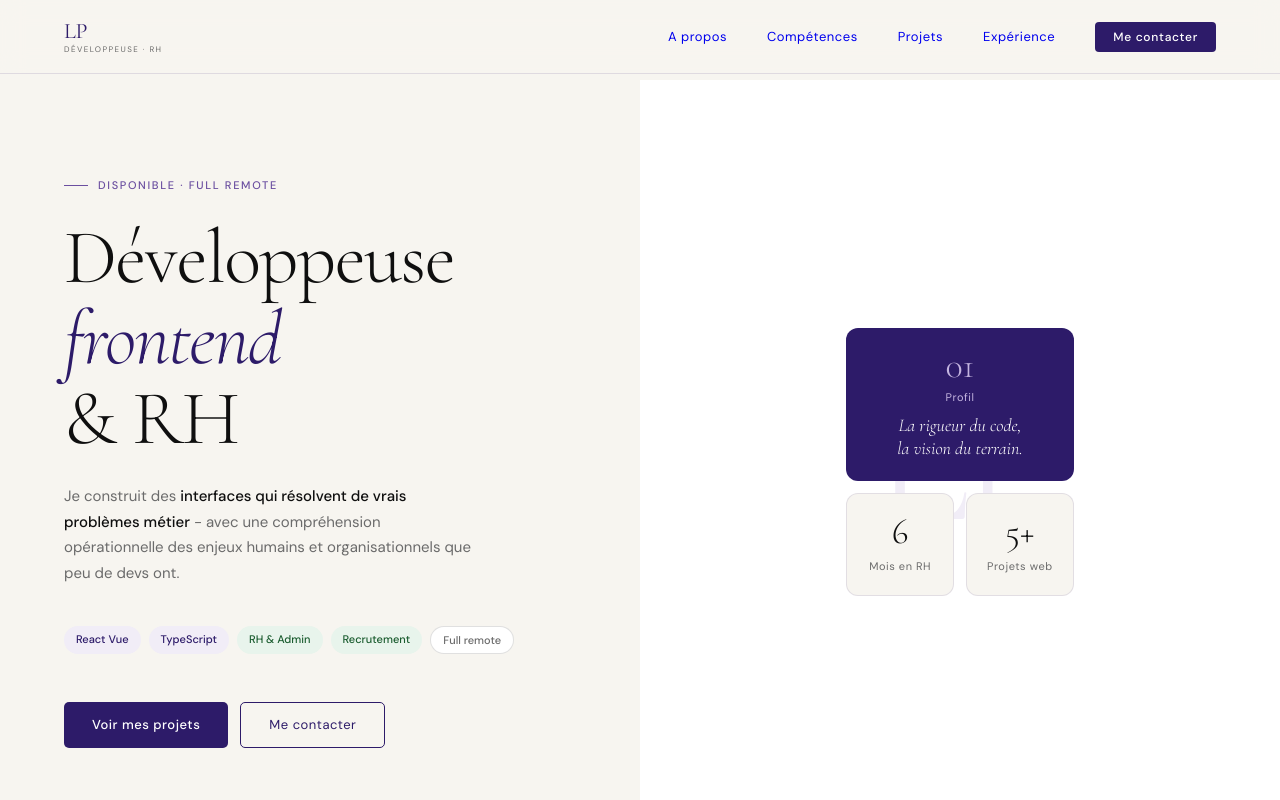
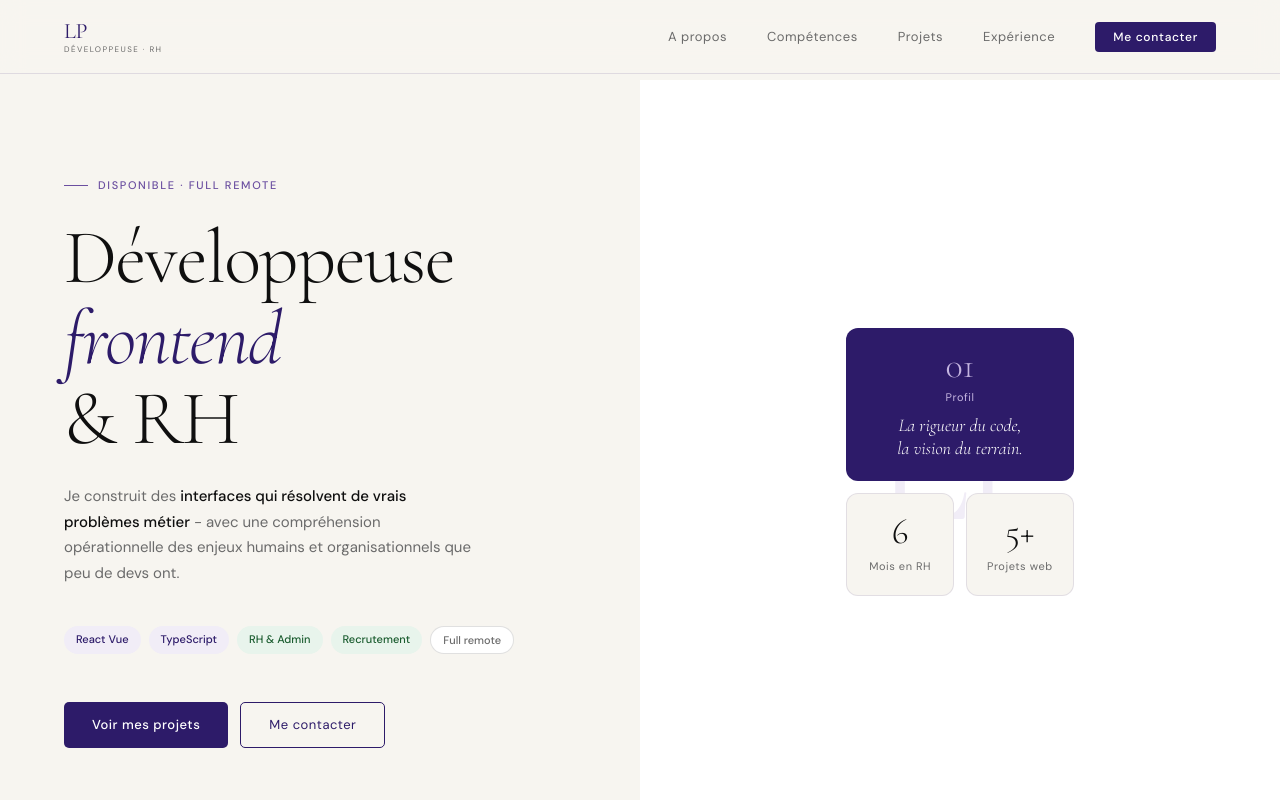
Before and after one commit to NeugdaeUju/Portfolio, a React (Vite) app: page / in a window 1280 px wide. Shown: the top 800 px of the page. Built offline with nearby package versions, Linux system fonts and the light colour scheme; a web font is replaced by a local one.

Commit message:
Ajout du CV (+ correction couleur header)

```diff
--- a/src/assets/sass/header.scss
+++ b/src/assets/sass/header.scss
@@ -35,11 +35,14 @@
             margin : 0;
 
             & li {
-                color : variables.$gris;
-                font-size : 13px;
-                letter-spacing: 0.04em;
-                transition : color 0.2S;
-                text-decoration: none;
+
+                & a {
+                    color : variables.$gris;
+                    font-size : 13px;
+                    letter-spacing: 0.04em;
+                    transition : color 0.2S;
+                    text-decoration: none;
+                }
             }
         }
     }
--- a/src/components/Contact.jsx
+++ b/src/components/Contact.jsx
@@ -14,9 +14,9 @@ function Contact () {
                 <p className='sub'>Je recherche une équipe qui avance, qui scale, et qui valorise un profil capable de coder et de comprendre les enjeux humains derrière le produit.</p>
             </div>
             <div className='action'>
-                <a className='CV button' href='mailto:email@exemple.com'>Envoyer un mail</a>
+                <a className='CV button' href='mailto:leila.plltr@gmail.com'>Envoyer un mail</a>
                 <a className='link button' href='https://www.linkedin.com/in/le%C3%AFla-pelletier-672572249/' target='_blank'>Linkedin</a>
-                <a className='link button' href='#'>Télécharger le CV</a>
+                <a className='link button' href='../../public/documents/CV_Leila_Pelletier.pdf' download>Télécharger le CV</a>
             </div>
         </div>
         </>
```
Also changed, not shown: 1 other file (tests, documents, lock files or other folders).
